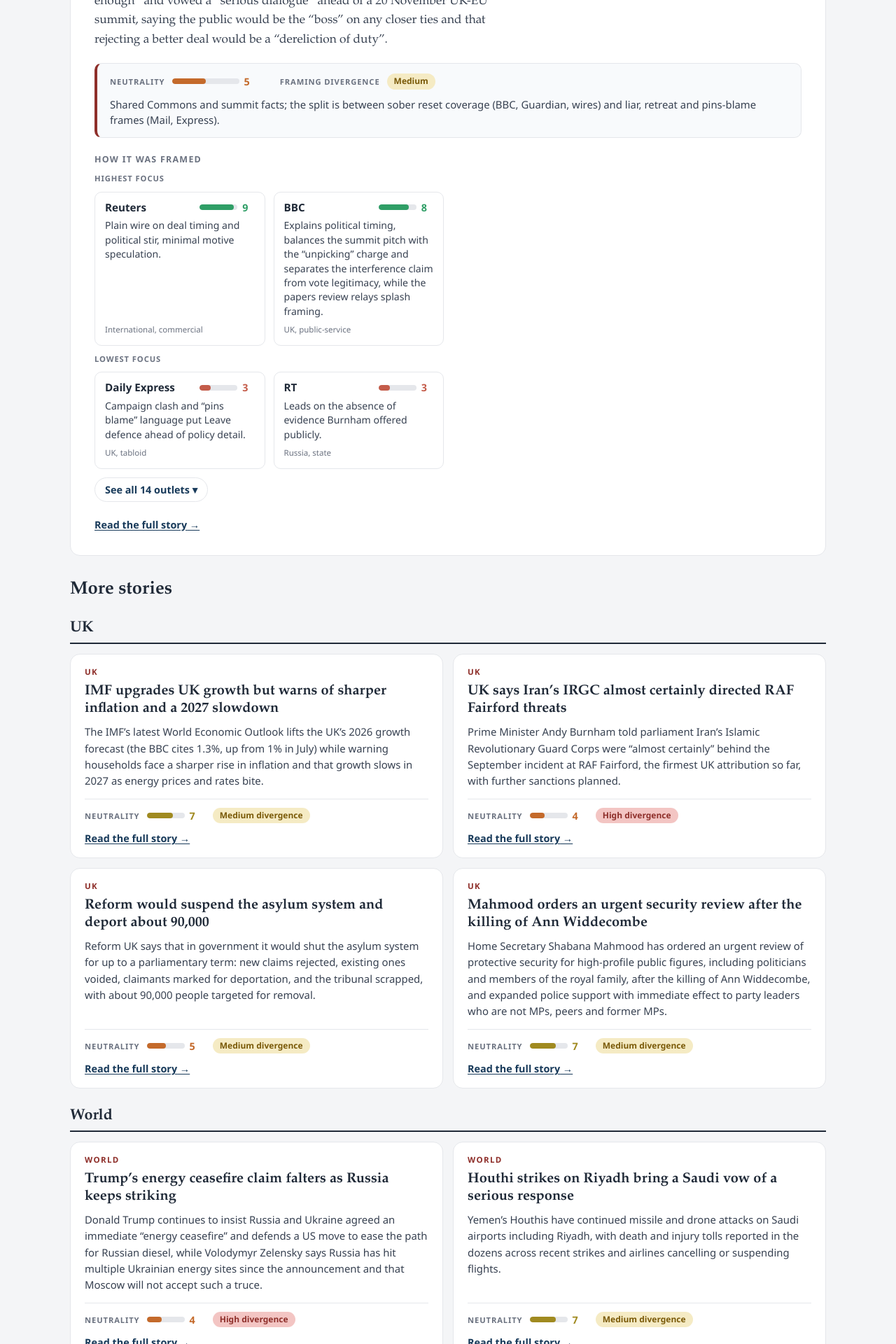
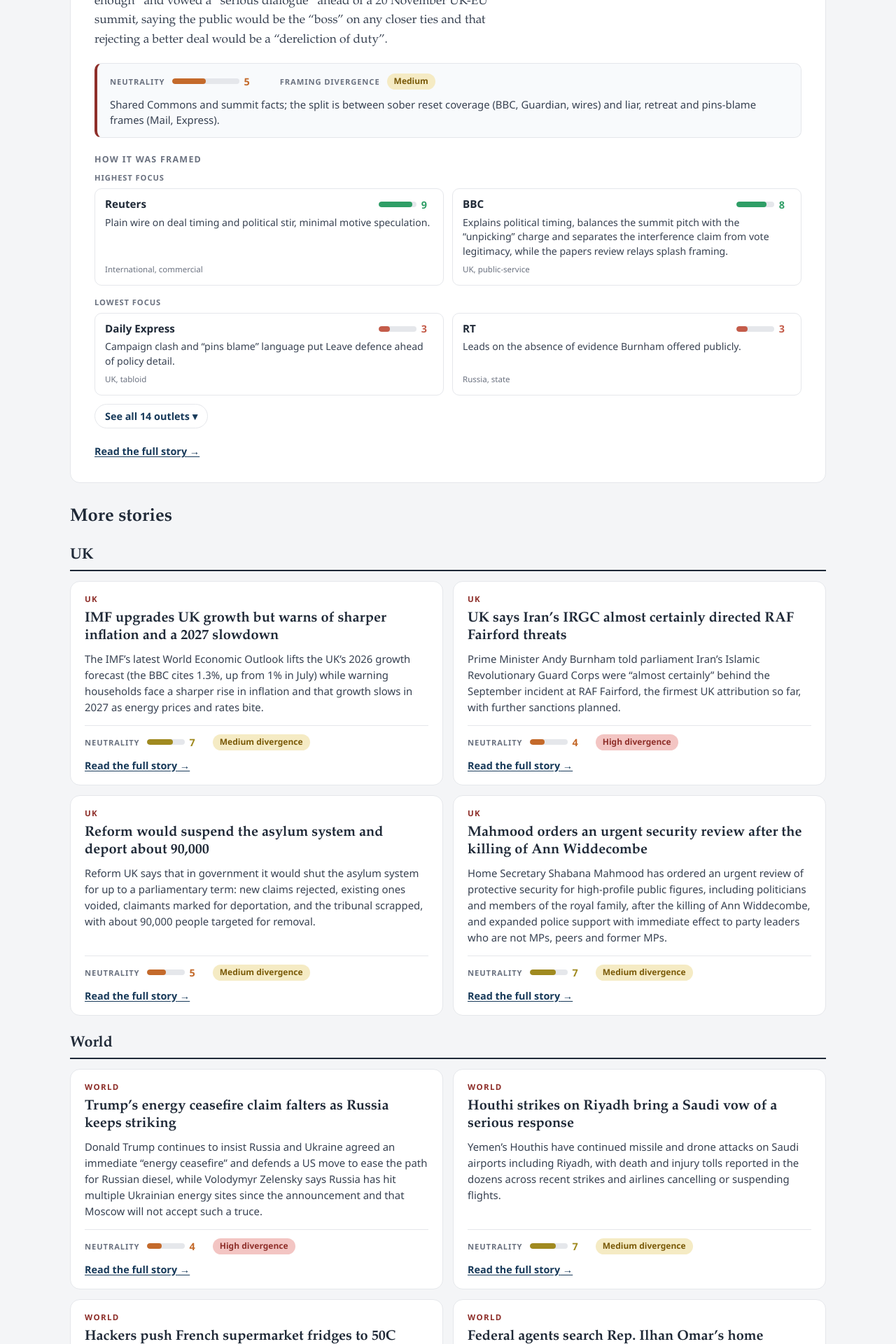
Before and after one commit to UKwebfilter/UKWebFilter, a Jekyll site: the page built from index.html, in a window 1280 px wide. Shown: the part 716-2636 px from the top of the page at 70% size. Built offline with Jekyll 4.4.1, drawn with Linux system fonts in a browser that asks for light colours.

Commit message:
Home: highest/lowest outlet split styles

```diff
--- a/assets/css/style.css
+++ b/assets/css/style.css
@@ -1459,3 +1459,7 @@
   .hf-dek { font-size: 1rem; }
   .hf-cgrid, .hf-ogrid { grid-template-columns: 1fr; }
 }
+.hf-osplit > .hf-lbl { margin: 0 0 8px; }
+.hf-osplit > .hf-ogrid + .hf-lbl { margin-top: 16px; }
+.hf-osplit .hf-ogrid { grid-template-columns: repeat(2, minmax(0, 1fr)); }
+@media (max-width: 600px) { .hf-osplit .hf-ogrid { grid-template-columns: 1fr; } }
```
